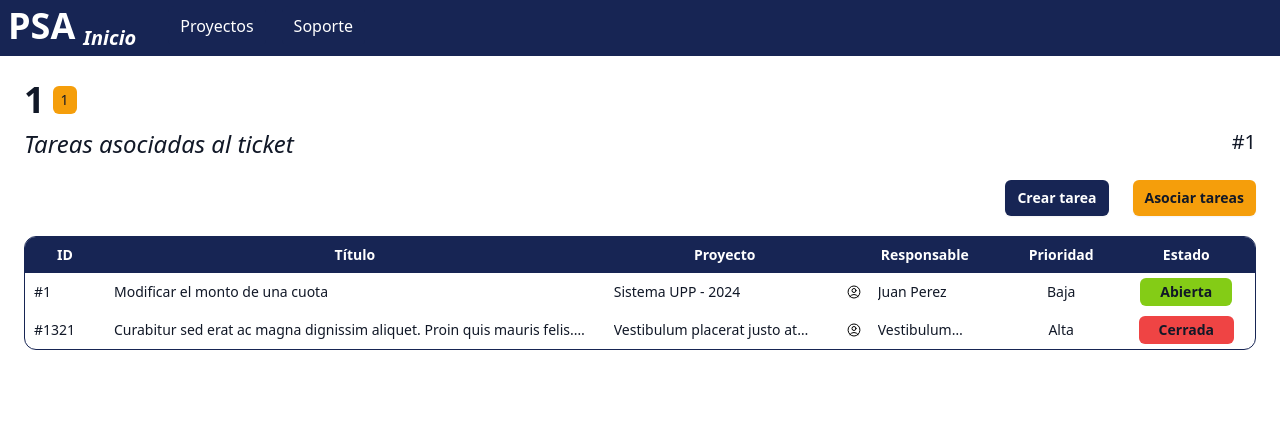
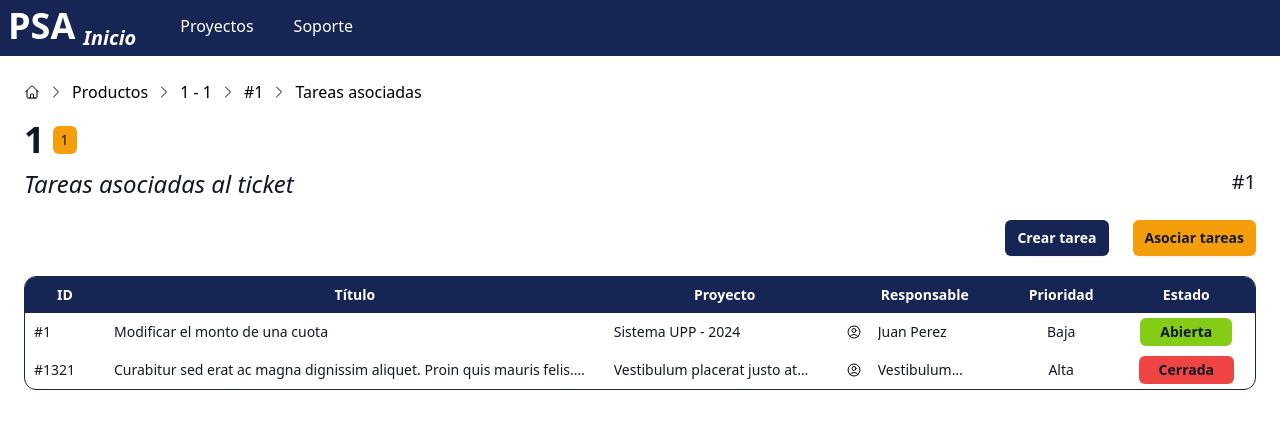
Before and after one commit to MatiasPriano/Sistema-De-Gestion-Front, a Next.js app: page /products/1/1/1/tasks/ in a window 1280 px wide. Shown: the top 428 px of the page. Built offline with nearby package versions, Linux system fonts and the light colour scheme.

Commit message:
Se agrega breadcrumbs a todas las pantallas de soporte

```diff
--- a/components/breadcrumb.tsx
+++ b/components/breadcrumb.tsx
@@ -23,7 +23,7 @@ function BreadcrumbLink({ step } : { step: BreadcrumbStep }) {
     return (
         <div>
             {(step.link !== null) && (
-                <Link href={step.link} className="truncate">
+                <Link href={step.link} className="truncate hover:underline" title={step.name}>
                     {step.name}
                 </Link>)
             }
@@ -50,7 +50,7 @@ export default function Breadcrumb({ steps }: { steps: BreadcrumbStep[] }) {
     };
 
     return (
-        <div className="flex items-center space-x-2">
+        <div className="flex items-center space-x-2 pb-4">
             <BreadcrumbHome />
             <BreadcrumbArrow />
             <div className="hidden sm:flex items-center space-x-2">
--- a/pages/products.tsx
+++ b/pages/products.tsx
@@ -1,6 +1,7 @@
 import {useEffect, useState} from "react";
 import ProductGridRow from "@/components/productGridRow";
 import productsList from "@/components/productsMock";
+import Breadcrumb from "@/components/breadcrumb";
 
 function HeaderItem({ title }: { title: string }) {
     return <th className="px-6 py-2 text-sm text-white bg-blue-950">{title}</th>
@@ -15,6 +16,9 @@ export default function Products() {
     return (
         <>
                 {/* ACA EMPIEZA LA GRILLA */}
+                <Breadcrumb steps={[
+                    { name: "Productos", link: null }
+                ]} />
                 <div className="container max-w-7xl mx-auto mt-8">
                     <div className="mb-4">
                         <h1 className="text-3xl font-bold text-gray-900 decoration-gray-400">Productos</h1>
--- a/pages/products/[product]/[version].tsx
+++ b/pages/products/[product]/[version].tsx
@@ -3,6 +3,7 @@ import { useRouter } from 'next/router';
 import TicketGridRow from "@/components/ticketGridRow";
 import VersionHeader from "@/components/versionHeader";
 import ticketsList from "@/components/ticketsMock";
+import Breadcrumb from "@/components/breadcrumb";
 
 function HeaderItem({ title }: { title: string }) {
     return <th className="px-6 py-2 text-sm text-white bg-blue-950">{title}</th>
@@ -25,6 +26,10 @@ export default function Tickets() {
         <>
             {/* ACA EMPIEZA LA GRILLA */}
             <div>
+                <Breadcrumb steps={[
+                    { name: "Productos", link: "/products/" },
+                    { name: `${product} - ${version}`, link: null }
+                ]} />
                 <VersionHeader  productId={product as string}
                                 versionId={version as string}
                                 ticketId=""
--- a/pages/products/[product]/[version]/[id].tsx
+++ b/pages/products/[product]/[version]/[id].tsx
@@ -46,12 +46,13 @@ export default function ViewTicket() {
     }
 
     return (
-        <div className="space-y-4">
+        <div>
             <Breadcrumb steps={[
                 { name: "Productos", link: `/products/`},
                 { name: `${product} - ${version}`, link: `/products/${product}/${version}/`},
                 { name: `#${id}`, link: null }
             ]} />
+            <div className="space-y-4">
                 <VersionHeader  productId={product as string}
                                 versionId={version as string}
                                 ticketId=""
@@ -89,5 +90,6 @@ export default function ViewTicket() {
                         onCancel={handleDialogCancel} />
                 </div>
             </div>
+        </div>
     )
 }
--- a/pages/products/[product]/[version]/[id]/edit.tsx
+++ b/pages/products/[product]/[version]/[id]/edit.tsx
@@ -4,6 +4,7 @@ import VersionHeader from '@/components/versionHeader';
 import Ticket from '@/types/ticket';
 import { useState } from 'react';
 import { toast } from 'react-hot-toast';
+import Breadcrumb from '@/components/breadcrumb';
 
 export default function ViewTicket() {
     const router = useRouter();
@@ -49,6 +50,12 @@ export default function ViewTicket() {
 
     return (
         <div>
+            <Breadcrumb steps={[
+                { name: "Productos", link: `/products/` },
+                { name: `${product} - ${version}`, link: `/products/${product}/${version}/` },
+                { name: `#${id}`, link: `/products/${product}/${version}/${id}` },
+                { name: "Editar ticket", link: null }
+            ]} />
             <VersionHeader  productId={product as string}
                             versionId={version as string}
                             ticketId={id as string}
--- a/pages/products/[product]/[version]/[id]/tasks.tsx
+++ b/pages/products/[product]/[version]/[id]/tasks.tsx
@@ -4,6 +4,7 @@ import TicketTaskTable from '@/components/compactTable/ticketTasks/ticketTaskTab
 import Task from '@/types/task';
 import EmptyTableText from '@/components/compactTable/emptyTableText';
 import TextButton from '@/components/button/textButton';
+import Breadcrumb from '@/components/breadcrumb';
 
 export default function ViewTasks() {
     const router = useRouter();
@@ -16,7 +17,8 @@ export default function ViewTasks() {
             responsable: "Juan Perez",
             project: "Sistema UPP - 2024",
             status: "Abierta",
-            priority: "Baja"
+            priority: "Baja",
+            description: ''
         },
         {
             id: 1321,
@@ -24,7 +26,8 @@ export default function ViewTasks() {
             responsable: "Vestibulum placerat justo at augue congue, nec egestas arcu cursus. Donec placerat auctor risus et viverra. Proin porttitor velit eget fermentum ultrices. Aliquam quis tellus id urna malesuada hendrerit. Vivamus congue arcu in euismod cursus. Sed luctus ac lectus sed posuere. Etiam nec eros vitae lorem ultrices viverra. Morbi id est quis felis congue tempor lobortis ut lorem. Sed sollicitudin felis turpis, et condimentum ex viverra id. Phasellus quis egestas ipsum. Sed semper velit eu neque lacinia euismod.",
             project: "Vestibulum placerat justo at augue congue, nec egestas arcu cursus. Donec placerat auctor risus et viverra. Proin porttitor velit eget fermentum ultrices. Aliquam quis tellus id urna malesuada hendrerit. Vivamus congue arcu in euismod cursus. Sed luctus ac lectus sed posuere. Etiam nec eros vitae lorem ultrices viverra. Morbi id est quis felis congue tempor lobortis ut lorem. Sed sollicitudin felis turpis, et condimentum ex viverra id. Phasellus quis egestas ipsum. Sed semper velit eu neque lacinia euismod.",
             status: "Cerrada",
-            priority: "Alta"
+            priority: "Alta",
+            description: ''
         }
     ]
 
@@ -38,6 +41,12 @@ export default function ViewTasks() {
 
     return (
         <div>
+            <Breadcrumb steps={[
+                { name: "Productos", link: `/products/` },
+                { name: `${product} - ${version}`, link: `/products/${product}/${version}/` },
+                { name: `#${id}`, link: `/products/${product}/${version}/${id}` },
+                { name: "Tareas asociadas", link: null }
+            ]} />
             <VersionHeader  productId={product as string}
                             versionId={version as string}
                             ticketId={id as string}
--- a/pages/products/[product]/[version]/[id]/tasks/link.tsx
+++ b/pages/products/[product]/[version]/[id]/tasks/link.tsx
@@ -6,6 +6,7 @@ import EmptyTableText from '@/components/compactTable/emptyTableText';
 import Task from '@/types/task';
 import { useState } from 'react';
 import TextButton from '@/components/button/textButton';
+import Breadcrumb from '@/components/breadcrumb';
 
 export default function LinkTask() {
     const router = useRouter();
@@ -20,7 +21,8 @@ export default function LinkTask() {
             project: "Sistema UPP - 2024",
             responsable: "Juan Perez",
             status: "Abierta",
-            priority: "Baja"
+            priority: "Baja",
+            description: ''
         },
         {
             id: 1,
@@ -28,7 +30,8 @@ export default function LinkTask() {
             project: "Vestibulum placerat justo at augue congue, nec egestas arcu cursus. Donec placerat auctor risus et viverra. Proin porttitor velit eget fermentum ultrices. Aliquam quis tellus id urna malesuada hendrerit. Vivamus congue arcu in euismod cursus. Sed luctus ac lectus sed posuere. Etiam nec eros vitae lorem ultrices viverra. Morbi id est quis felis congue tempor lobortis ut lorem. Sed sollicitudin felis turpis, et condimentum ex viverra id. Phasellus quis egestas ipsum. Sed semper velit eu neque lacinia euismod.",
             responsable: "Vestibulum placerat justo at augue congue, nec egestas arcu cursus. Donec placerat auctor risus et viverra. Proin porttitor velit eget fermentum ultrices. Aliquam quis tellus id urna malesuada hendrerit. Vivamus congue arcu in euismod cursus. Sed luctus ac lectus sed posuere. Etiam nec eros vitae lorem ultrices viverra. Morbi id est quis felis congue tempor lobortis ut lorem. Sed sollicitudin felis turpis, et condimentum ex viverra id. Phasellus quis egestas ipsum. Sed semper velit eu neque lacinia euismod.",
             status: "Cerrada",
-            priority: "Alta"
+            priority: "Alta",
+            description: ''
         }
     ]
 
@@ -43,6 +46,13 @@ export default function LinkTask() {
 
     return (
         <div>
+            <Breadcrumb steps={[
+                { name: "Productos", link: `/products/` },
+                { name: `${product} - ${version}`, link: `/products/${product}/${version}/` },
+                { name: `#${id}`, link: `/products/${product}/${version}/${id}` },
+                { name: "Tareas asociadas", link: `/products/${product}/${version}/${id}/tasks/` },
+                { name: "Asociar tarea", link: null }
+            ]} />
             <VersionHeader  productId={product as string}
                             versionId={version as string}
                             ticketId={id as string}
--- a/pages/products/[product]/[version]/[id]/tasks/new.tsx
+++ b/pages/products/[product]/[version]/[id]/tasks/new.tsx
@@ -4,6 +4,7 @@ import TaskForm, { TaskInputs } from '@/components/form/taskForm';
 import Task from '@/types/task';
 import { useState } from 'react';
 import { toast } from 'react-hot-toast';
+import Breadcrumb from '@/components/breadcrumb';
 
 export default function NewTask() {
     const router = useRouter();
@@ -53,6 +54,13 @@ export default function NewTask() {
 
     return (
         <div>
+            <Breadcrumb steps={[
+                { name: "Productos", link: `/products/` },
+                { name: `${product} - ${version}`, link: `/products/${product}/${version}/` },
+                { name: `#${id}`, link: `/products/${product}/${version}/${id}` },
+                { name: "Tareas asociadas", link: `/products/${product}/${version}/${id}/tasks/` },
+                { name: "Nueva tarea", link: null }
+            ]} />
             <VersionHeader  productId={product as string}
                             versionId={version as string}
                             ticketId={id as string}
--- a/pages/products/[product]/[version]/new.tsx
+++ b/pages/products/[product]/[version]/new.tsx
@@ -4,6 +4,7 @@ import TicketForm, { TicketInputs } from '@/components/form/ticketForm';
 import Ticket from '@/types/ticket';
 import { useState } from 'react';
 import { toast } from 'react-hot-toast';
+import Breadcrumb from '@/components/breadcrumb';
 
 export default function NewTicket() {
     const router = useRouter();
@@ -50,6 +51,11 @@ export default function NewTicket() {
 
     return (
         <div>
+            <Breadcrumb steps={[
+                { name: "Productos", link: "/products/" },
+                { name: `${product} - ${version}`, link: `/products/${product}/${version}/` },
+                { name: "Nuevo ticket", link: null }
+            ]} />
             <VersionHeader  productId={product as string}
                             versionId={version as string}
                             ticketId=""
```
Lines whose indentation alone changed are shown as unchanged.
